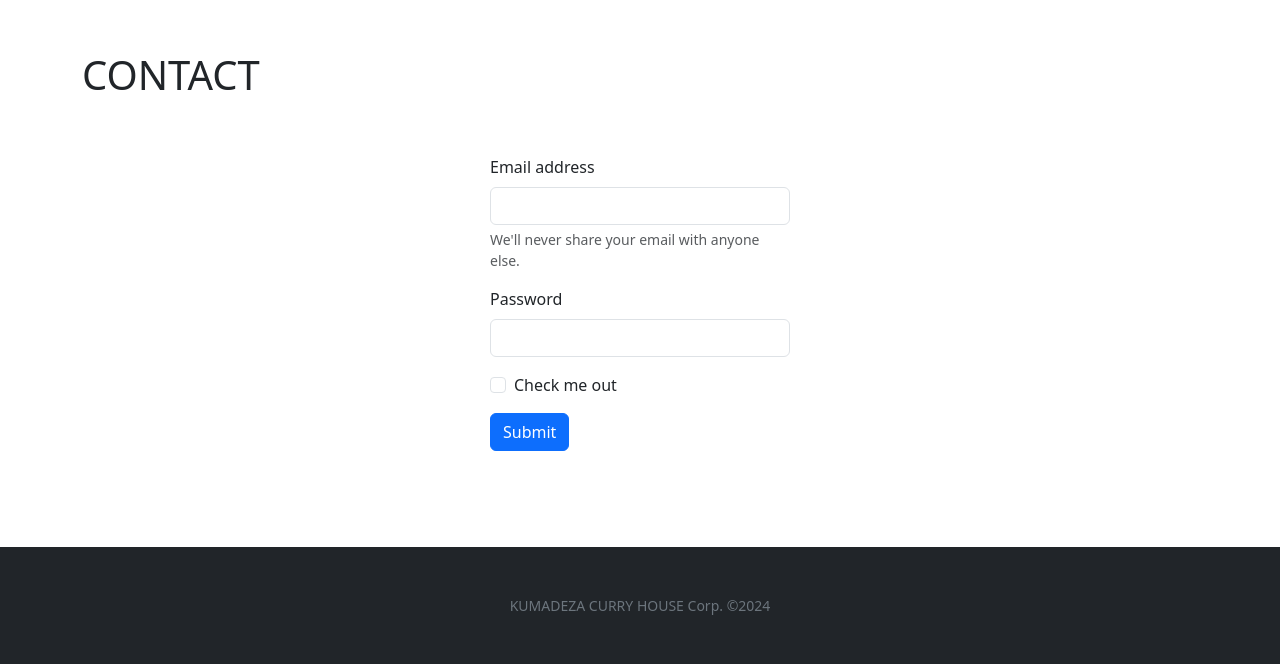
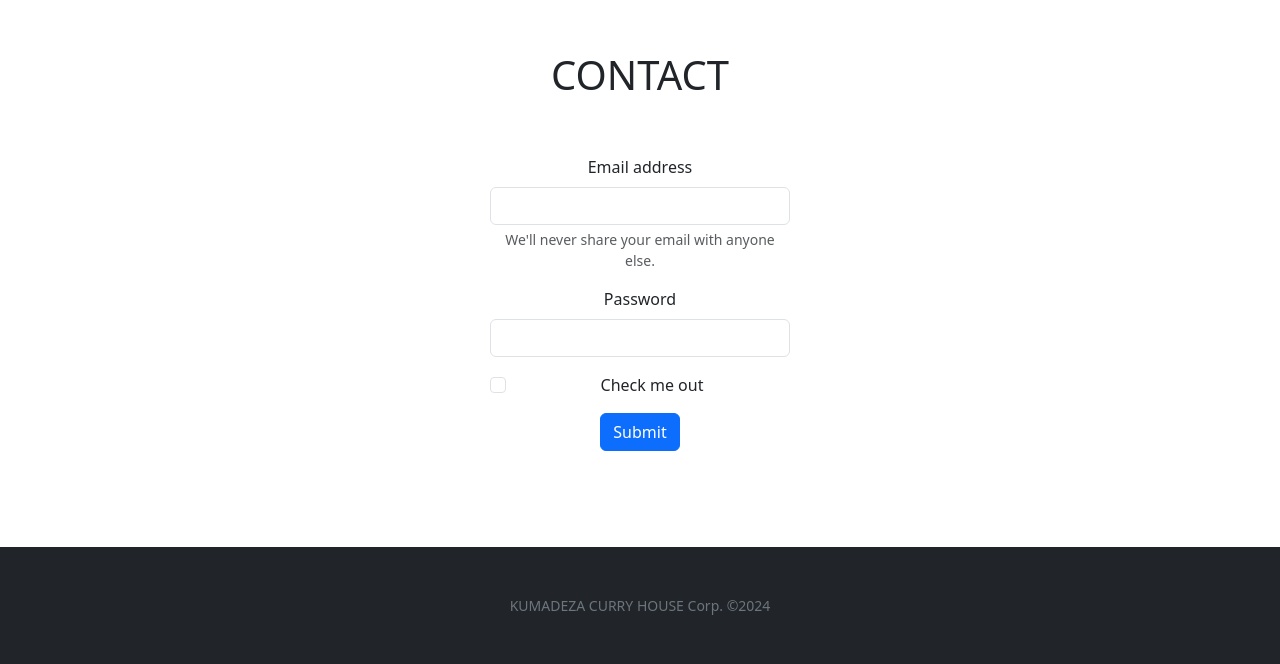
Before and after one commit to Miharu978/curry_2, a plain HTML site: page index.html in a window 1280 px wide. Shown: the part 3266-3930 px from the top of the page. Drawn offline with nearby package versions, Linux system fonts and the light colour scheme.

Commit message:
Update index.html

```diff
--- a/index.html
+++ b/index.html
@@ -165,7 +165,7 @@
 
 
         <section id="cta">
-            <div class="container py-5 my-5">
+          <div class="container-fluid py-5 px-0 my-5 text-center">
                 <h2 class="fs-1 py-5">CONTACT</h2>
                 <div style="width: 300px;margin: auto;">
                     <form>
```
